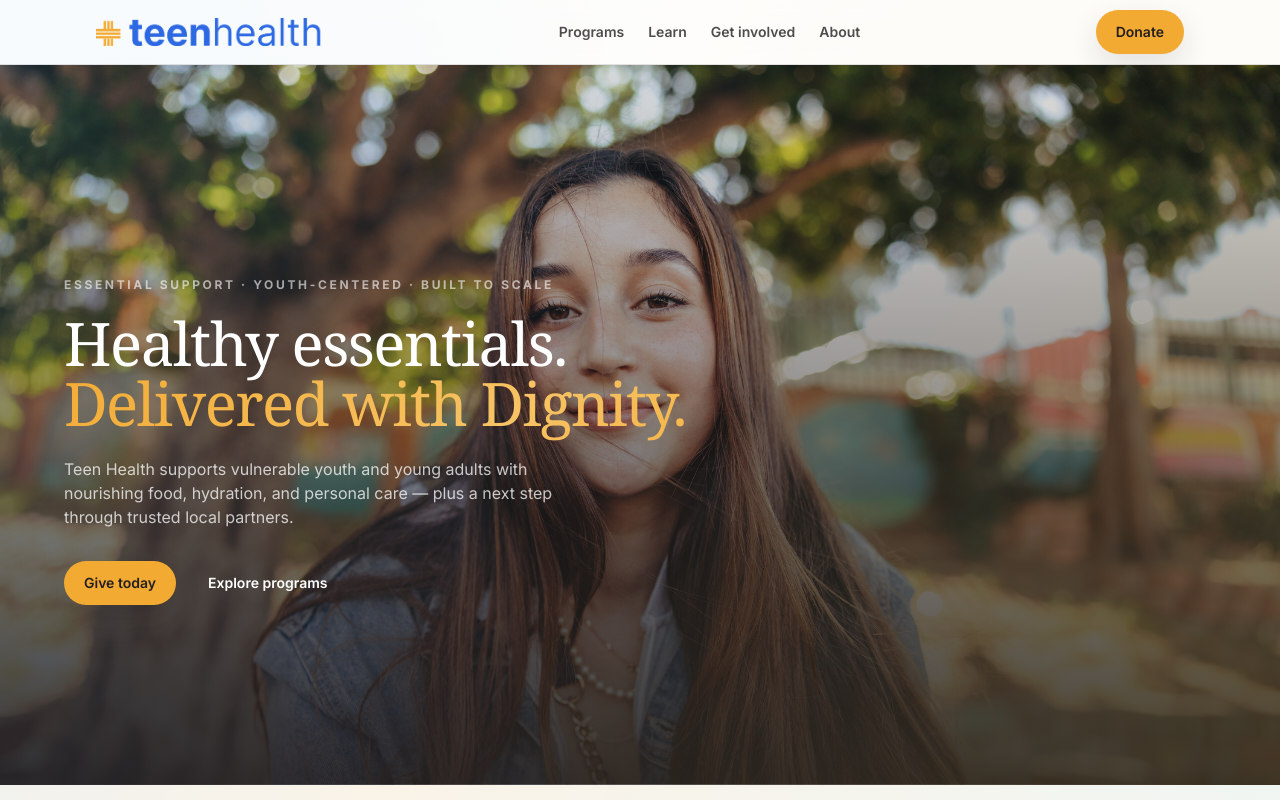
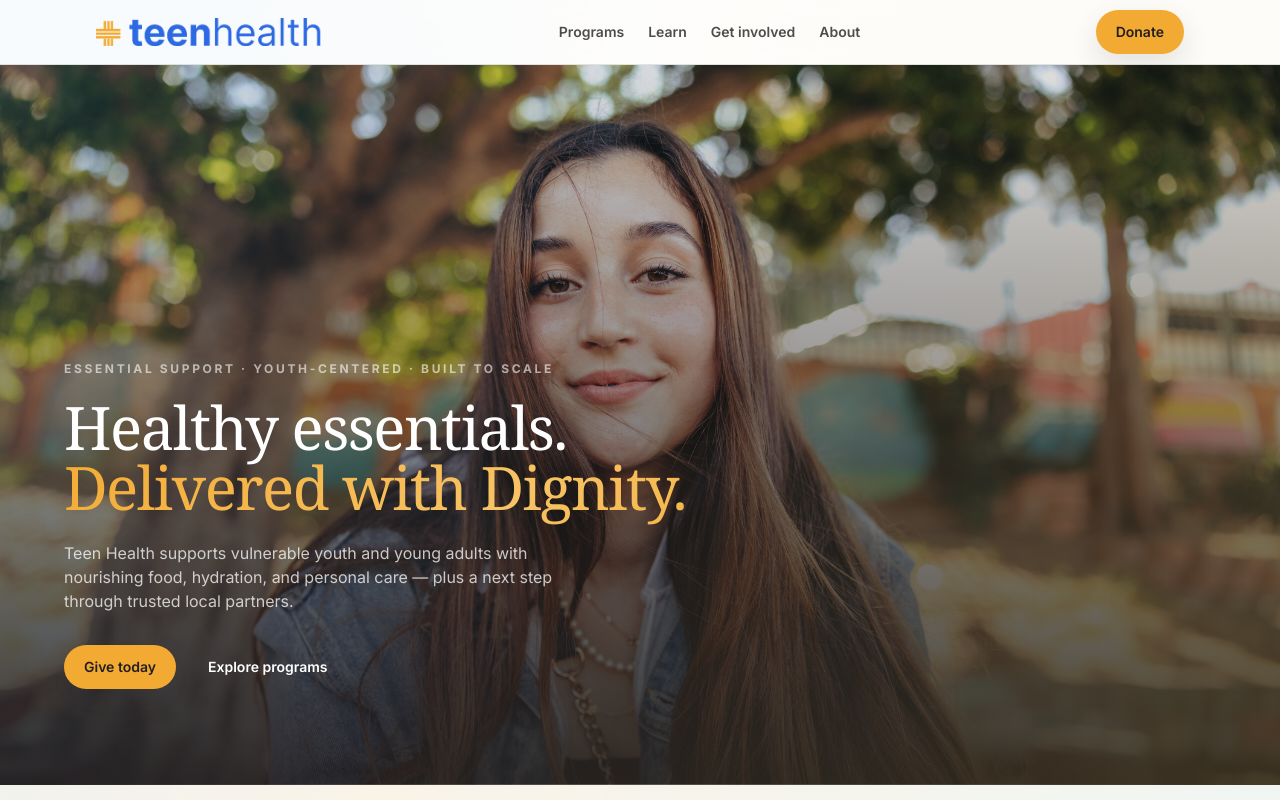
Before and after one commit to AdamDougherty/teenhealthus, a Next.js app: page / in a window 1280 px wide. Shown: the top 800 px of the page. Built offline with nearby package versions, Linux system fonts and the light colour scheme.

Commit message:
Reposition hero text and image to avoid covering subject's face

```diff
--- a/components/HeroSection.tsx
+++ b/components/HeroSection.tsx
@@ -19,14 +19,14 @@ export function HeroSection() {
       };
 
   return (
-    <section className="hero-section relative flex min-h-[90vh] items-center overflow-hidden">
+    <section className="hero-section relative flex min-h-[90vh] items-end overflow-hidden">
       {/* Full-width background image */}
       <Image
         src="/hero.jpg"
         alt="Young person supported by Teen Health"
         fill
         priority
-        className="object-cover object-[center_15%]"
+        className="object-cover object-[center_35%]"
         sizes="100vw"
         quality={90}
       />
```
